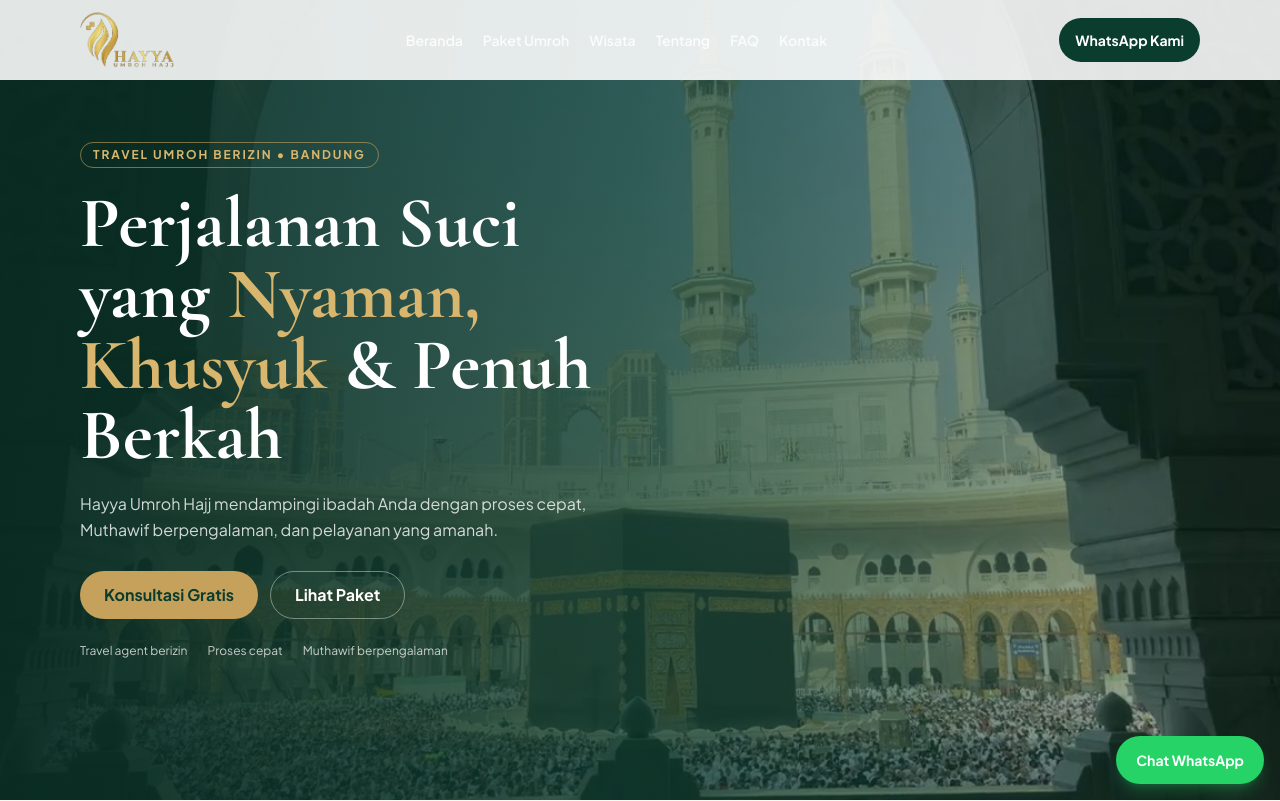
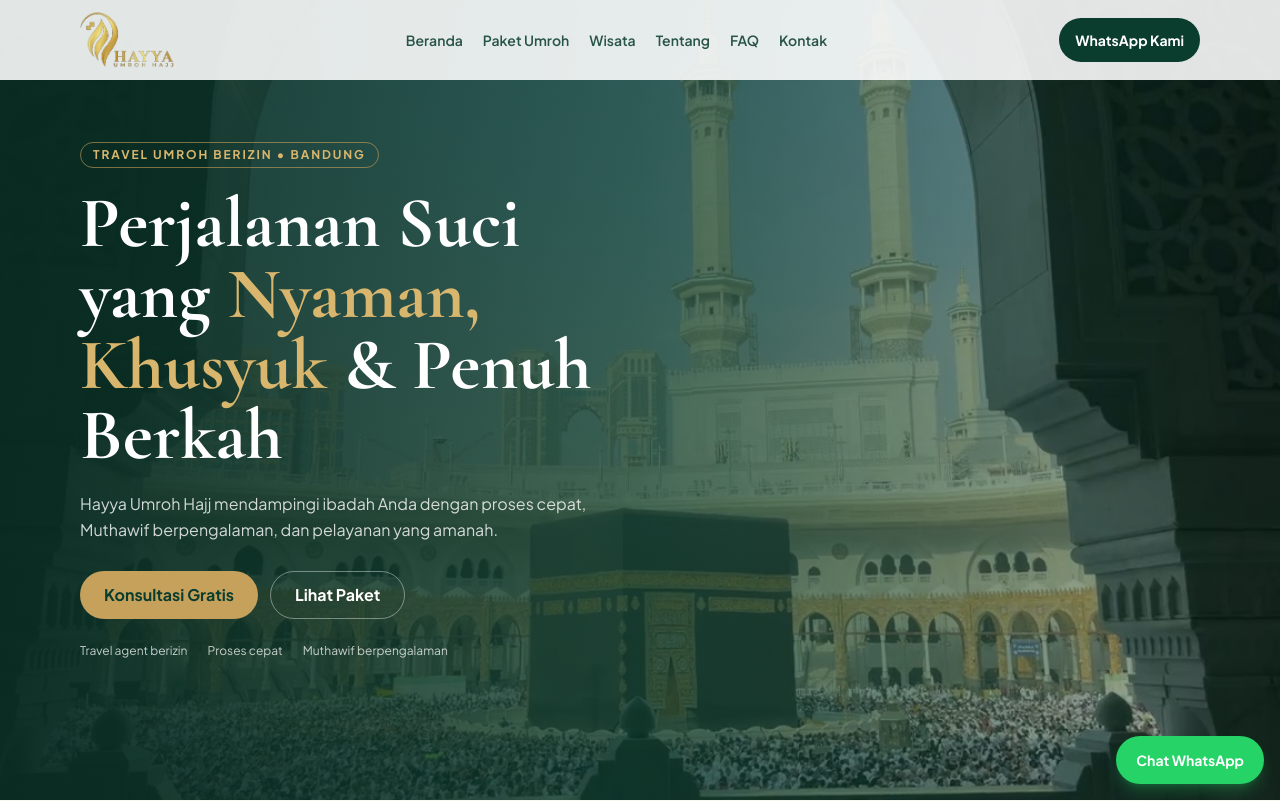
Before and after one commit to habibiazmi123/hayya-travel, a Next.js app: page / in a window 1280 px wide. Shown: the top 801 px of the page. Built offline with nearby package versions, Linux system fonts and the light colour scheme.

Commit message:
fix(header): transition navigation color with background

```diff
--- a/app/globals.css
+++ b/app/globals.css
@@ -130,8 +130,11 @@ summary:focus-visible {
 
 .site-header-transparent {
   background-color: rgb(255 255 255 / calc(var(--header-progress, 0) * 100%));
-  color: white;
+  color: color-mix(in srgb, var(--color-pine) calc(var(--header-progress, 0) * 100%), rgb(255 255 255 / 85%));
 }
+
+.site-header-nav-link,
+.site-header-menu-button { color: inherit; }
 
 .site-header-solid {
   border-bottom: 1px solid #eee8dc;
--- a/components/Header.tsx
+++ b/components/Header.tsx
@@ -55,7 +55,7 @@ export function Header() {
         </Link>
         <nav aria-label="Navigasi utama" className="hidden items-center gap-5 lg:flex">
           {SITE.nav.map((item) => (
-              <Link key={item.href} href={item.href} className={`inline-flex min-h-11 items-center text-sm font-semibold transition-colors hover:text-gold-soft ${isHome && !isOverHero ? "text-white/85" : "text-ink/75"}`}>
+              <Link key={item.href} href={item.href} className="site-header-nav-link inline-flex min-h-11 items-center text-sm font-semibold transition-colors hover:text-gold-soft">
               {item.label}
             </Link>
           ))}
@@ -64,7 +64,7 @@ export function Header() {
           <a href={generalWaLink()} target="_blank" rel="noopener noreferrer" className="hidden min-h-11 items-center rounded-full bg-pine px-4 text-sm font-bold text-white transition-colors hover:bg-pine-deep sm:inline-flex">
             WhatsApp Kami
           </a>
-          <button type="button" onClick={() => setIsOpen((value) => !value)} aria-expanded={isOpen} aria-controls="mobile-menu" aria-label={isOpen ? "Tutup menu" : "Buka menu"} className="inline-flex h-11 w-11 items-center justify-center rounded-xl border border-[#e5dfd2] text-pine lg:hidden">
+          <button type="button" onClick={() => setIsOpen((value) => !value)} aria-expanded={isOpen} aria-controls="mobile-menu" aria-label={isOpen ? "Tutup menu" : "Buka menu"} className="site-header-menu-button inline-flex h-11 w-11 items-center justify-center rounded-xl border border-[#e5dfd2] lg:hidden">
             <span className="sr-only">{isOpen ? "Tutup menu" : "Buka menu"}</span>
             <span aria-hidden="true" className="flex flex-col gap-1.5">
               <span className="h-0.5 w-5 bg-current" />
```
